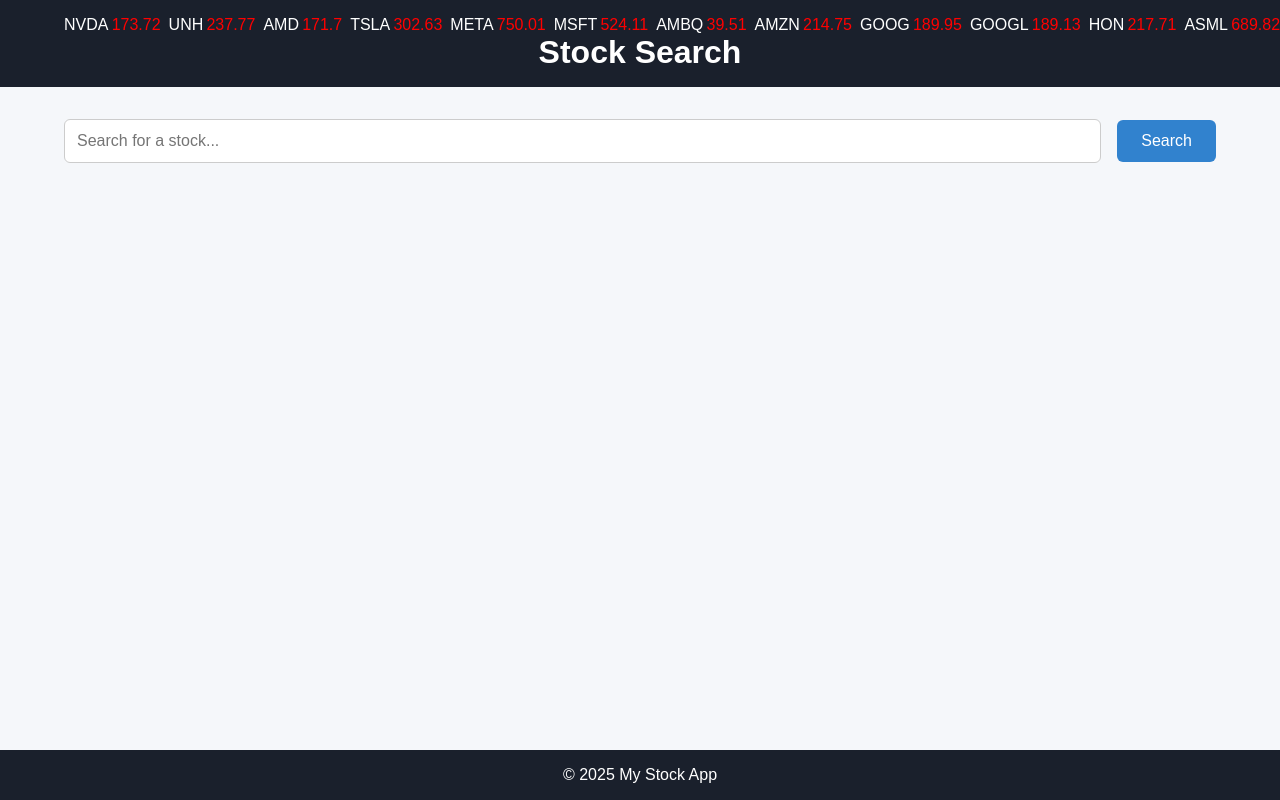
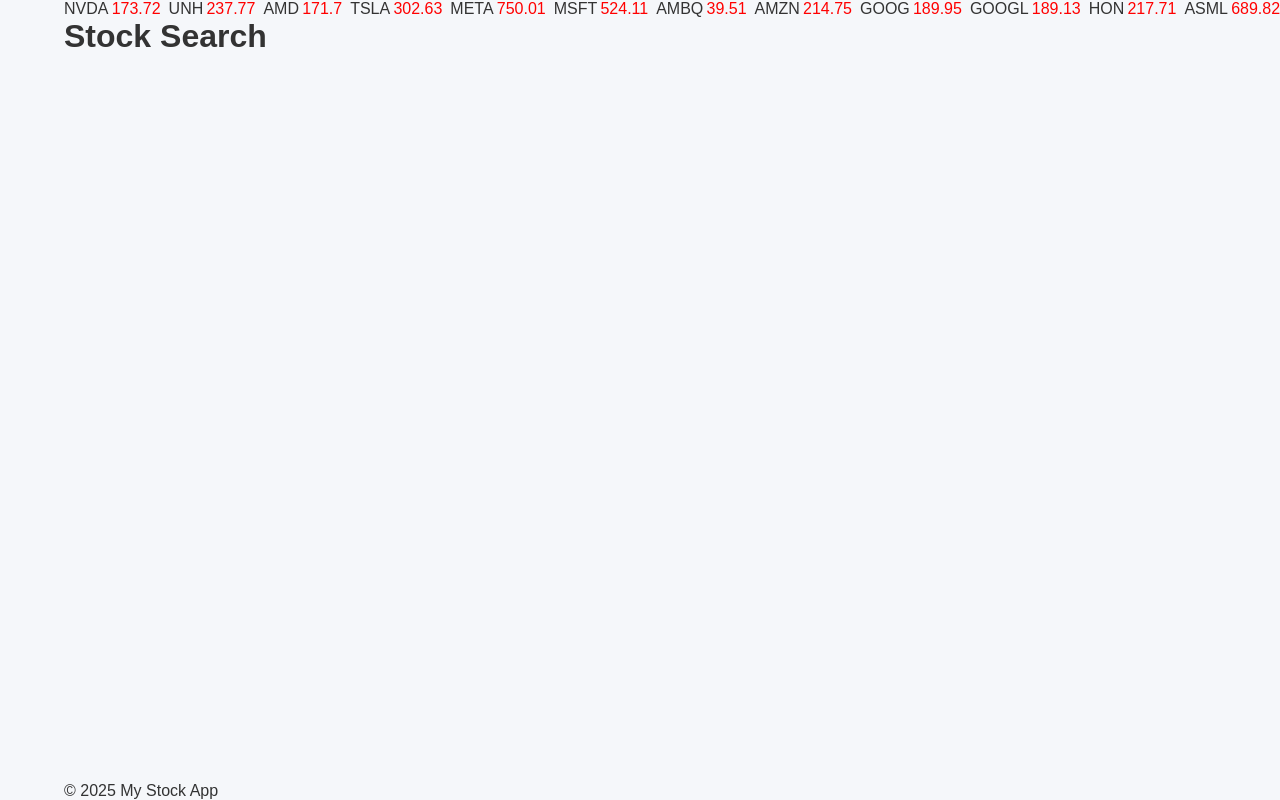
Before and after one commit to itaiglikman/stock-exchange-JS, a website with bundled scripts: page src/index.html in a window 1280 px wide. Shown: the top 800 px of the page. Built offline with nearby package versions, Linux system fonts and the light colour scheme; some packages are replaced by stand-ins of ours; no server answers; a script that the page names is missing.

Commit message:
change: remove search hardcode tags and add favicon

```diff
--- a/src/index.html
+++ b/src/index.html
@@ -6,14 +6,13 @@
     <meta name="viewport" content="width=device-width, initial-scale=1.0">
     <link rel="icon" type="image/x-icon" href="images/favicon.ico"> <!-- favicon -->
     <link rel="stylesheet" href="./styles/base.css">
-    <link rel="stylesheet" href="./styles/layout.css">
     <link rel="stylesheet" href="./styles/search.css">
     <script src="https://cdnjs.cloudflare.com/ajax/libs/spin.js/2.3.2/spin.min.js"></script> <!-- loader cdn-->
     <script src="https://cdn.jsdelivr.net/gh/Sean-93/newmarquee@v0.9.1/dist/newmarquee-min.js"></script>
     <!-- marquee -->
     <script src="https://code.jquery.com/jquery-3.6.0.min.js"></script> <!-- jquery -->
     <script src="https://cdn.jsdelivr.net/npm/axios/dist/axios.min.js"></script> <!-- axios -->
-    <title>Stock Exchange</title>
+    <title>Stock Exchange - Home</title>
 </head>
 
 <body>
@@ -27,13 +26,7 @@
     </header>
 
     <main class="container">
-        <section id="search-section">
-            <div class="top-search">
-                <input type="text" id="searchInput" class="search-input" placeholder="Search for a stock..." />
-                <button id="searchBtn" class="search-btn">Search</button>
-            </div>
-            <ul id="searchResults" class="search-results"></ul>
-        </section>
+        <section id="searchSection"></section>
     </main>
 
     <footer>
```
